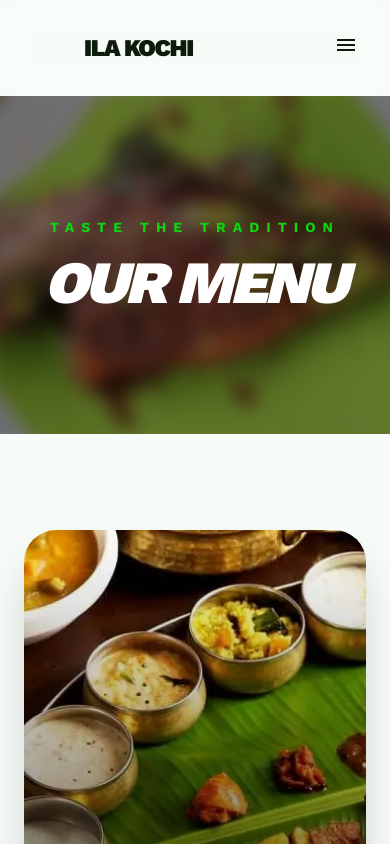
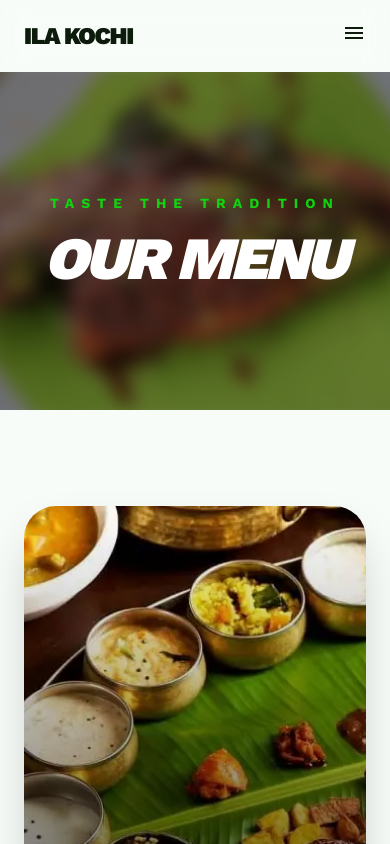
Before and after one commit to Ryphtech/ilakochikitchen, a Next.js app: page /menu in a window 390 px wide. Shown: the top 844 px of the page. Built offline with nearby package versions, Linux system fonts and the light colour scheme.

Commit message:
header logo

```diff
--- a/src/components/Header.tsx
+++ b/src/components/Header.tsx
@@ -27,61 +27,42 @@ export default function Header() {
             ? "bg-white/80 dark:bg-background-dark/80 border-b border-[#e7f3e7] dark:border-white/10 py-0"
             : "bg-transparent border-transparent py-2"
             }`}>
-            <div className="max-w-7xl mx-auto px-6 h-20 flex items-center justify-between">
-                {/* Left Nav */}
+            <div className="max-w-7xl mx-auto px-4 md:px-6 h-14 md:h-20 flex items-center justify-between">
+                {/* Left Nav — desktop only */}
                 <nav className="hidden md:flex items-center gap-8">
-                    <Link
-                        href="/menu"
-                        className="text-sm font-medium hover:text-primary transition-colors"
-                    >
-                        Menu
-                    </Link>
-                    <Link
-                        href="/#gallery"
-                        className="text-sm font-medium hover:text-primary transition-colors"
-                    >
-                        Story
-                    </Link>
+                    <Link href="/menu" className="text-sm font-medium hover:text-primary transition-colors">Menu</Link>
+                    <Link href="/#gallery" className="text-sm font-medium hover:text-primary transition-colors">Story</Link>
                 </nav>
 
-                {/* Logo Center */}
+                {/* Logo + Brand — centre on desktop, flex-1 left on mobile */}
                 <Link
                     href="/"
-                    className="flex items-center gap-3 group transition-all duration-500"
+                    className="flex items-center gap-2 group transition-all duration-500 flex-1 md:flex-none justify-start md:justify-center"
                 >
-                    <div className={`relative w-12 h-12 group-hover:rotate-12 transition-all duration-500 ${isScrolled ? "opacity-100 translate-x-0" : "opacity-0 -translate-x-4 pointer-events-none"
-                        }`}>
-                        <Image
-                            src={Logo}
-                            alt="Ila Kochi Logo"
-                            fill
-                            className="object-contain"
-                        />
+                    {/* Logo image: hidden at top, slides in on scroll */}
+                    <div className={`relative shrink-0 transition-all duration-500 overflow-hidden
+                        ${isScrolled
+                            ? "w-8 h-8 md:w-12 md:h-12 opacity-100 translate-x-0"
+                            : "w-0 h-8 md:w-0 md:h-12 opacity-0 -translate-x-2"
+                        } group-hover:rotate-12`}>
+                        <Image src={Logo} alt="Ila Kochi Logo" fill className="object-contain" />
                     </div>
-                    <h1 className="text-2xl font-black tracking-tighter uppercase whitespace-nowrap">
+                    {/* Brand text: shifts right as logo expands */}
+                    <h1 className={`font-black tracking-tighter uppercase whitespace-nowrap transition-all duration-500
+                        ${isScrolled ? "text-xl md:text-2xl" : "text-2xl md:text-2xl"}`}>
                         Ila Kochi
                     </h1>
                 </Link>
 
-                {/* Right Nav */}
+                {/* Right Nav — desktop only */}
                 <nav className="hidden md:flex items-center gap-8">
-                    <Link
-                        href="/#reservations"
-                        className="text-sm font-medium hover:text-primary transition-colors"
-                    >
-                        Reservations
-                    </Link>
-                    <Link
-                        href="/#contact"
-                        className="text-sm font-medium hover:text-primary transition-colors"
-                    >
-                        Contact
-                    </Link>
+                    <Link href="/#reservations" className="text-sm font-medium hover:text-primary transition-colors">Reservations</Link>
+                    <Link href="/#contact" className="text-sm font-medium hover:text-primary transition-colors">Contact</Link>
                 </nav>
 
                 {/* Mobile Menu Toggle */}
                 <button
-                    className="md:hidden p-2 text-color-text-main dark:text-white"
+                    className="md:hidden p-2 text-color-text-main dark:text-white shrink-0"
                     onClick={() => setIsMenuOpen(!isMenuOpen)}
                 >
                     <span className="material-symbols-outlined">
```
